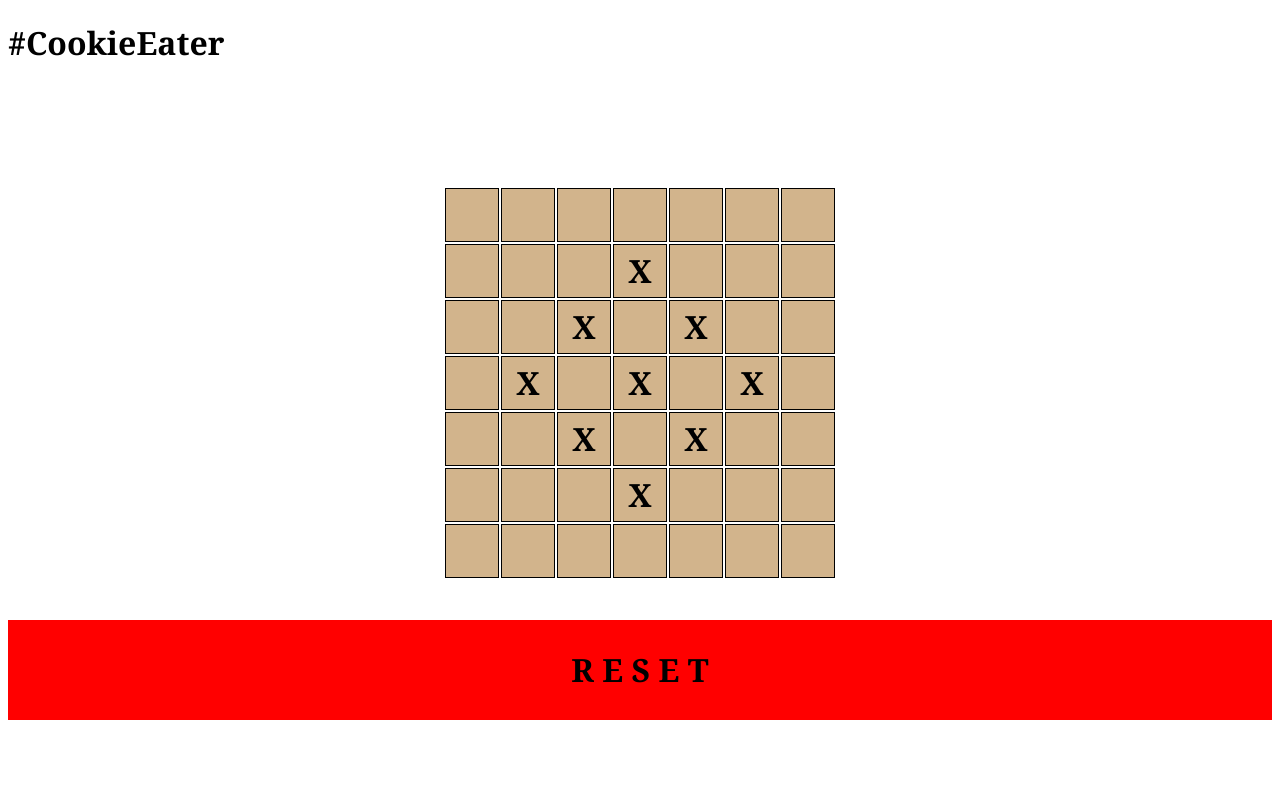
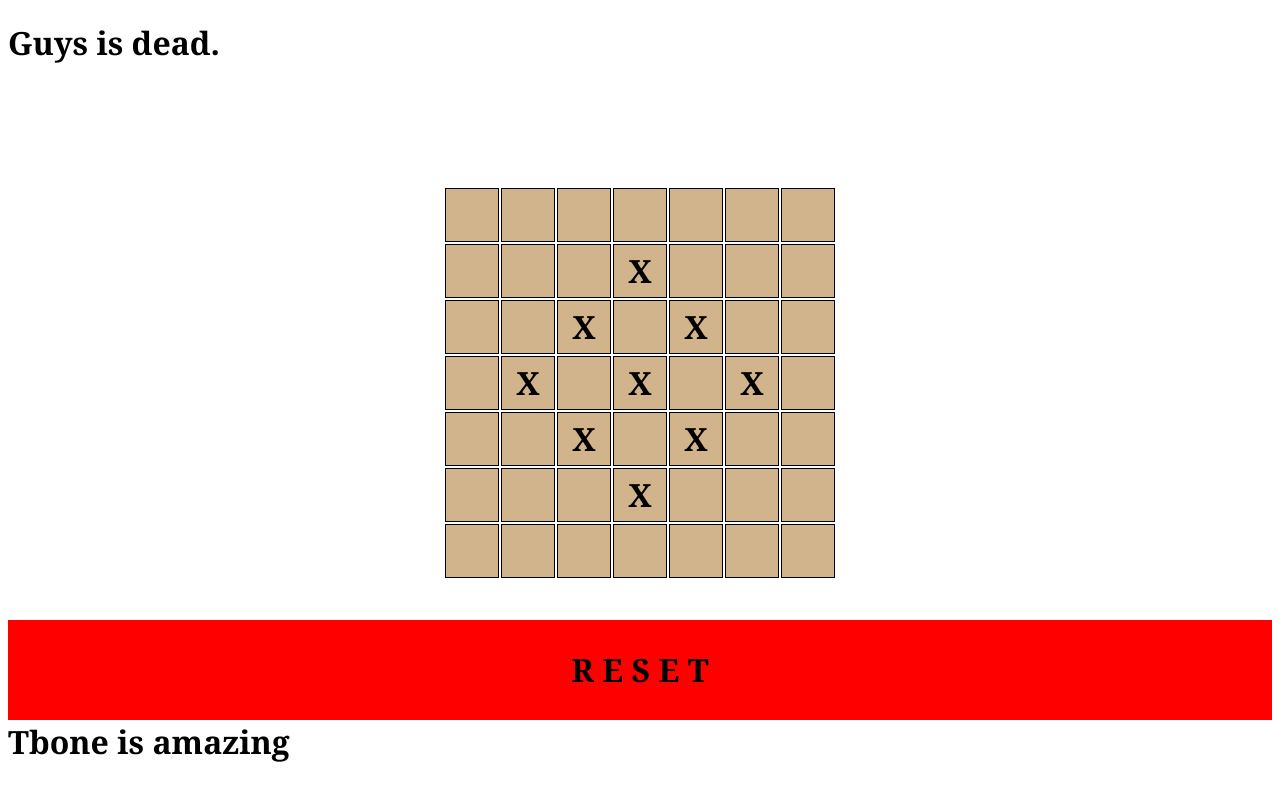
Before and after one commit to ciscoderp/osrs-TOA-helper, a plain HTML site: page index.html in a window 1280 px wide. Drawn offline with Linux system fonts and the light colour scheme.

Commit message:
Updated Index

```diff
--- a/index.html
+++ b/index.html
@@ -8,7 +8,7 @@
     <link rel="stylesheet" href="style.css">
 </head>
 <body>
-    <h1 id='box'> #CookieEater </h1>
+    <h1 id='box'> Guys is dead. </h1>
     <table class="table">
         <tr>
             <td></td>
@@ -75,6 +75,7 @@
         </tr>
     </table>
     <button type="submit" name="butt" class="reset" id="reset"> R E S E T </button>
+    <subscript> Tbone is amazing </subscript>
     <script src="test.js"></script>
 </body>
 </html>
```
